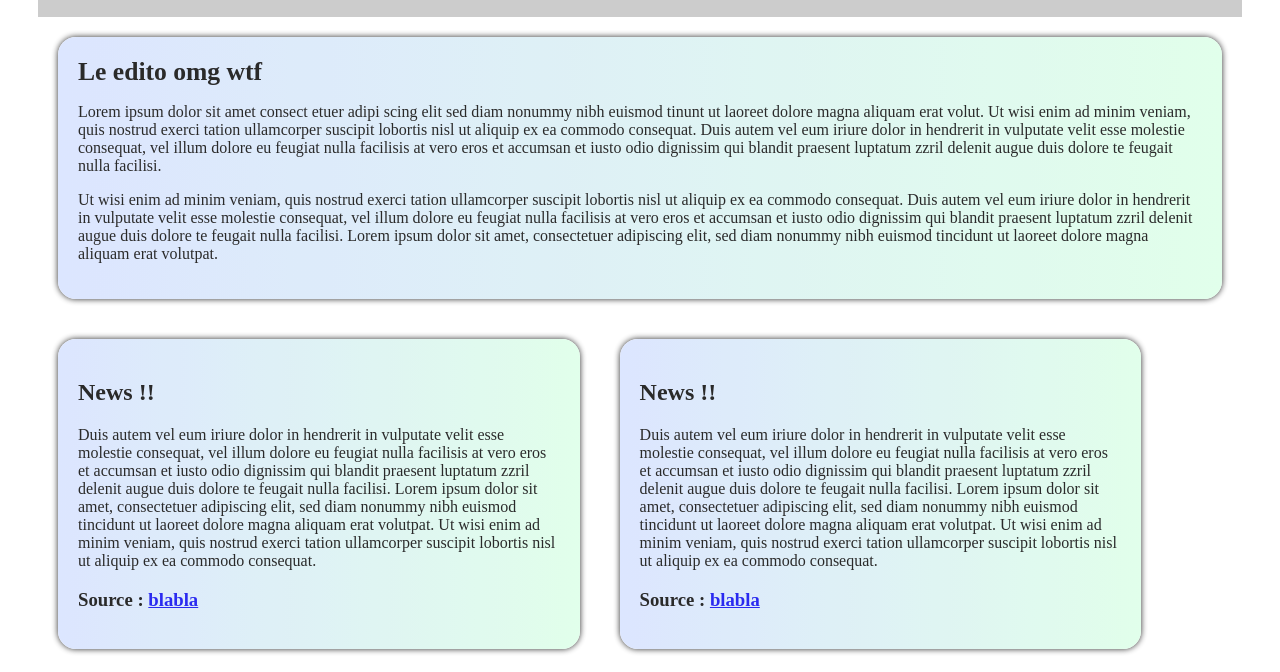
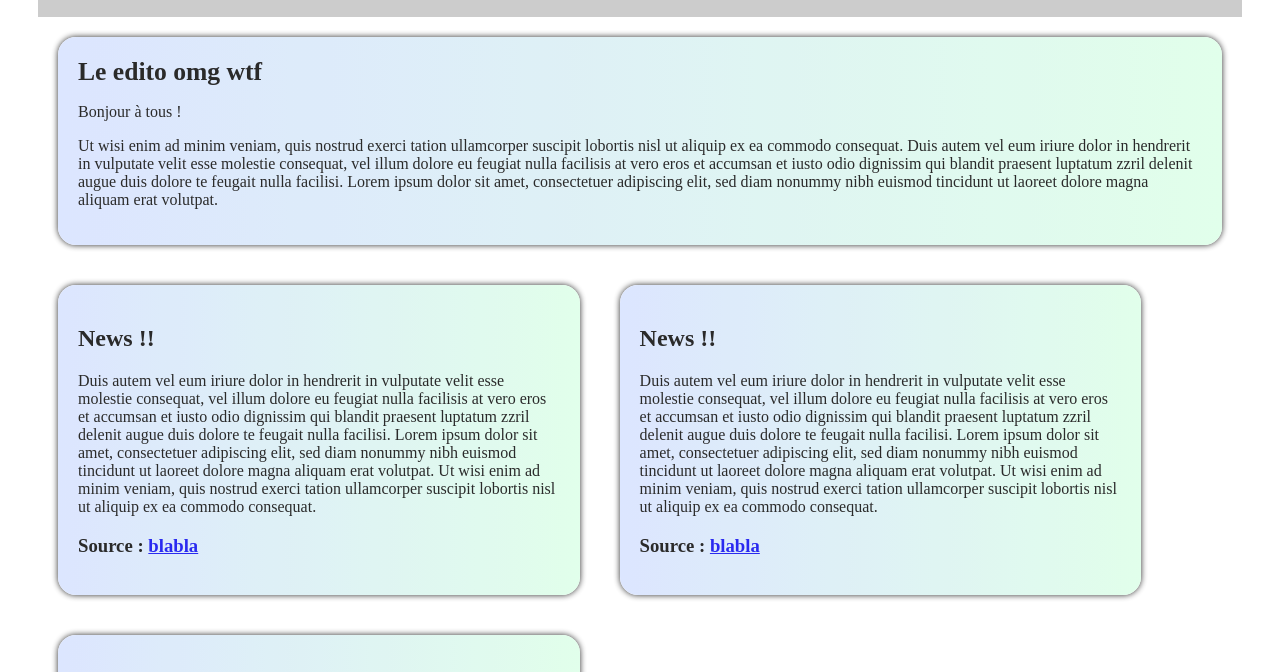
Before and after one commit to JunKerophile/TP3-Github, a plain HTML site: page index.html in a window 1280 px wide. Shown: the part 68-740 px from the top of the page. Drawn offline with Linux system fonts and the light colour scheme.

Commit message:
Update index.html

```diff
--- a/index.html
+++ b/index.html
@@ -28,7 +28,7 @@
 			Le edito omg wtf
 		</h2>
 		<p>
-			Lorem ipsum dolor sit amet consect etuer adipi scing elit sed diam nonummy nibh euismod tinunt ut laoreet dolore magna aliquam erat volut. Ut wisi enim ad minim veniam, quis nostrud exerci tation ullamcorper suscipit lobortis nisl ut aliquip ex ea commodo consequat. Duis autem vel eum iriure dolor in hendrerit in vulputate velit esse molestie consequat, vel illum dolore eu feugiat nulla facilisis at vero eros et accumsan et iusto odio dignissim qui blandit praesent luptatum zzril delenit augue duis dolore te feugait nulla facilisi.
+			Bonjour à tous !
 		</p>
 		<p>
 			Ut wisi enim ad minim veniam, quis nostrud exerci tation ullamcorper suscipit lobortis nisl ut aliquip ex ea commodo consequat. Duis autem vel eum iriure dolor in hendrerit in vulputate velit esse molestie consequat, vel illum dolore eu feugiat nulla facilisis at vero eros et accumsan et iusto odio dignissim qui blandit praesent luptatum zzril delenit augue duis dolore te feugait nulla facilisi. Lorem ipsum dolor sit amet, consectetuer adipiscing elit, sed diam nonummy nibh euismod tincidunt ut laoreet dolore magna aliquam erat volutpat.
```
